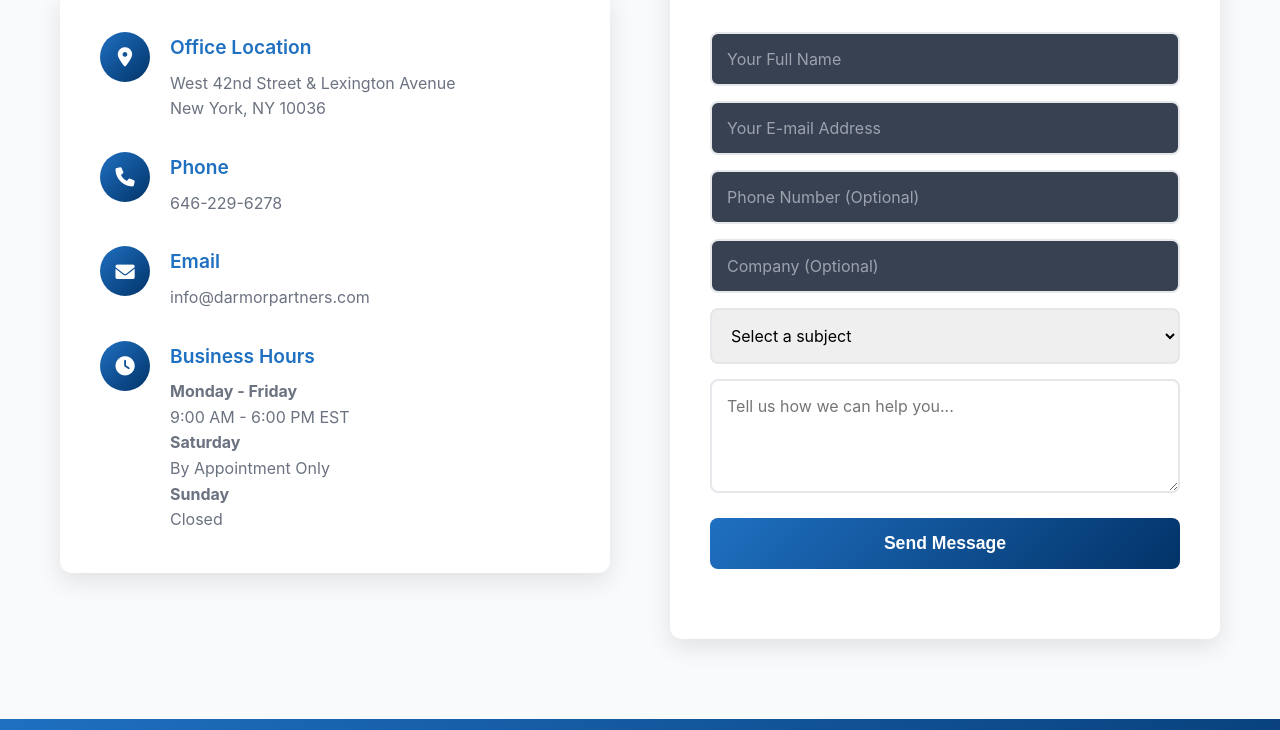
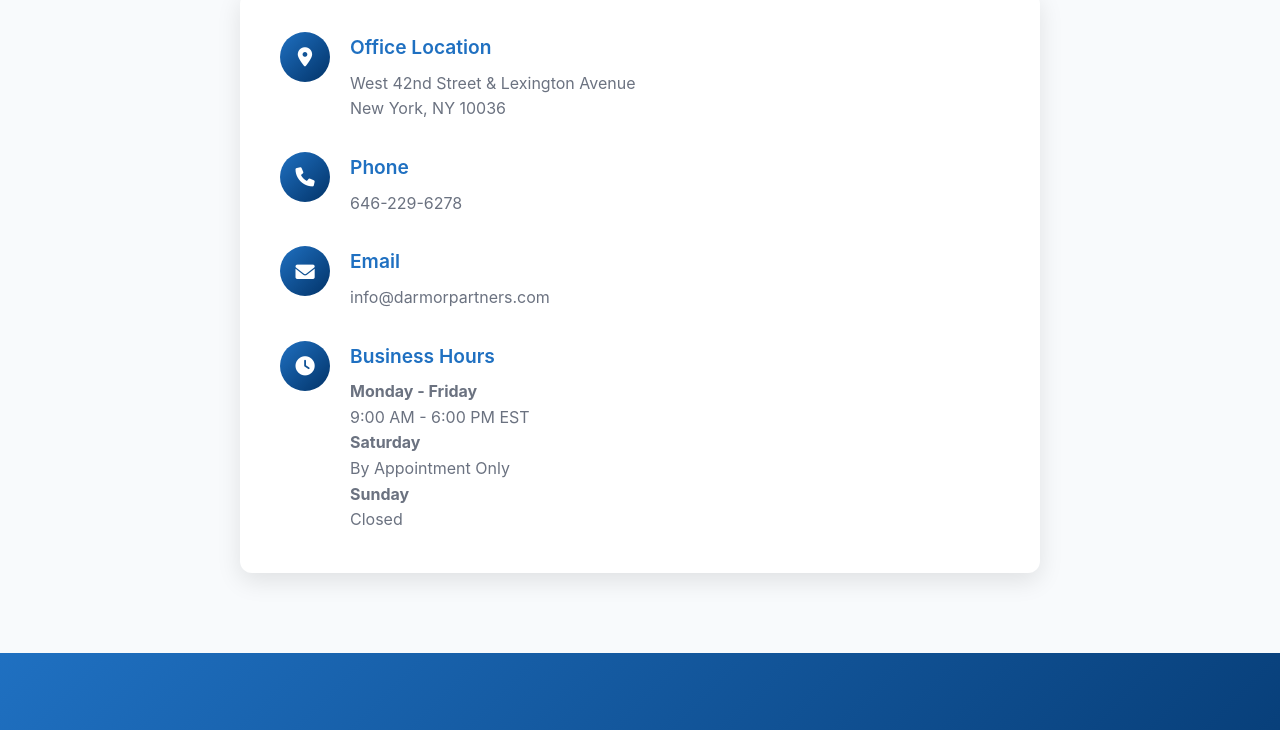
Before and after one commit to dmor09/darmorwebsite, a website: page contact.html in a window 1280 px wide. Shown: the part 763-1493 px from the top of the page. Drawn offline with Linux system fonts and the light colour scheme; files whose address does not match are found by name.

Commit message:
Remove contact form from Contact Us page, keep only business information

```diff
--- a/contact.html
+++ b/contact.html
@@ -57,12 +57,10 @@
         </div>
     </section>
 
-    <!-- Contact Information and Form Section -->
-    <section class="contact-form-section">
+    <!-- Contact Information Section -->
+    <section class="contact-info-section">
         <div class="container">
-            <div class="contact-form-grid">
-                <!-- Business Information Column -->
-                <div class="business-info-column">
+            <div class="contact-info-content">
                 <h2>Get In Touch</h2>
                 <div class="business-info-card">
                     <div class="info-item">
@@ -105,30 +103,6 @@
                             <p><strong>Saturday</strong><br>By Appointment Only</p>
                             <p><strong>Sunday</strong><br>Closed</p>
                         </div>
-                        </div>
-                    </div>
-                </div>
-
-                <!-- Contact Form Column -->
-                <div class="contact-form-column">
-                    <div class="form-container">
-                        <h2>Send Us a Message</h2>
-                        <form class="mailing-form" action="https://formspree.io/f/mvgwkkyg" method="POST">
-                            <input type="text" name="name" placeholder="Your Full Name" required>
-                            <input type="email" name="email" placeholder="Your E-mail Address" required>
-                            <input type="tel" name="phone" placeholder="Phone Number (Optional)">
-                            <input type="text" name="company" placeholder="Company (Optional)">
-                            <select name="subject" required>
-                                <option value="">Select a subject</option>
-                                <option value="general">General Inquiry</option>
-                                <option value="recruitment">Recruitment Services</option>
-                                <option value="job-seeker">Job Seeker</option>
-                                <option value="partnership">Partnership Opportunity</option>
-                                <option value="other">Other</option>
-                            </select>
-                            <textarea name="message" placeholder="Tell us how we can help you..." required rows="4"></textarea>
-                            <button type="submit">Send Message</button>
-                        </form>
                     </div>
                 </div>
             </div>
--- a/styles.css
+++ b/styles.css
@@ -1317,20 +1317,19 @@
     line-height: 1.6;
 }
 
-/* Contact Form Section */
-.contact-form-section {
+/* Contact Information Section */
+.contact-info-section {
     padding: 80px 0;
     background: #f8fafc;
 }
 
-.contact-form-grid {
-    display: grid;
-    grid-template-columns: 1fr 1fr;
-    gap: 60px;
-    align-items: start;
-}
-
-.business-info-column h2 {
+.contact-info-content {
+    max-width: 800px;
+    margin: 0 auto;
+    text-align: center;
+}
+
+.contact-info-content h2 {
     color: #1f70c1;
     font-size: 2.5rem;
     margin-bottom: 40px;
@@ -1349,6 +1348,7 @@
     align-items: flex-start;
     gap: 20px;
     margin-bottom: 30px;
+    text-align: left;
 }
 
 .info-item:last-child {
@@ -1379,12 +1379,6 @@
     color: #6b7280;
     line-height: 1.6;
     margin: 0;
-}
-
-.contact-form-column {
-    display: flex;
-    flex-direction: column;
-    justify-content: center;
 }
 
 .contact-column {
@@ -1900,18 +1894,8 @@
         height: 30px;
     }
 
-    .contact-form-grid {
-        grid-template-columns: 1fr;
-        gap: 40px;
-    }
-
-    .business-info-column h2,
-    .form-container h2 {
+    .contact-info-content h2 {
         font-size: 2rem;
-    }
-
-    .form-container {
-        padding: 30px 20px;
     }
 }
 
```
Lines whose indentation alone changed are shown as unchanged.
